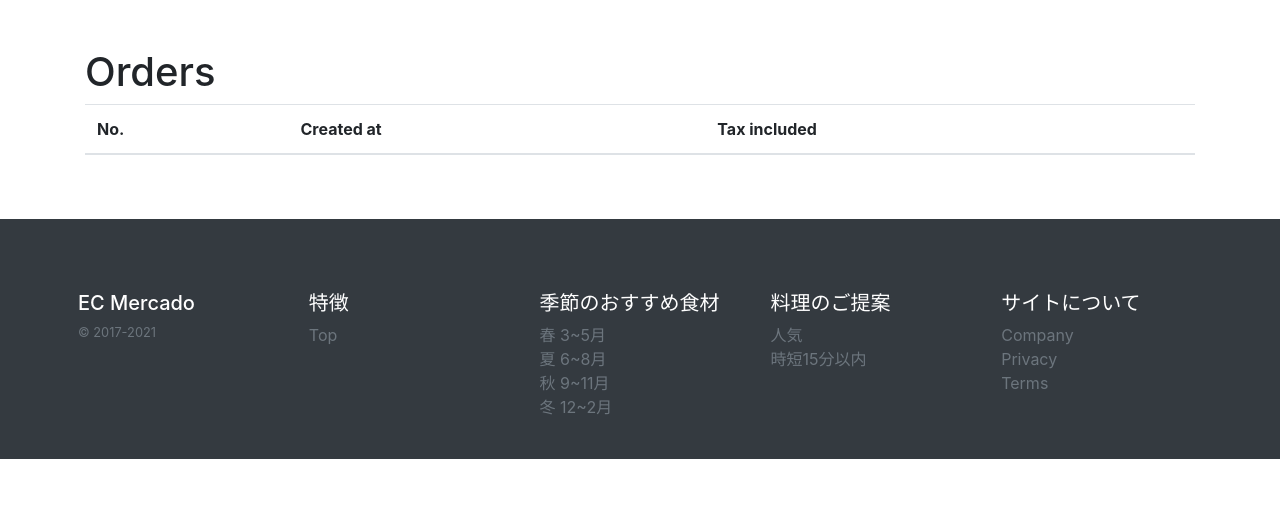
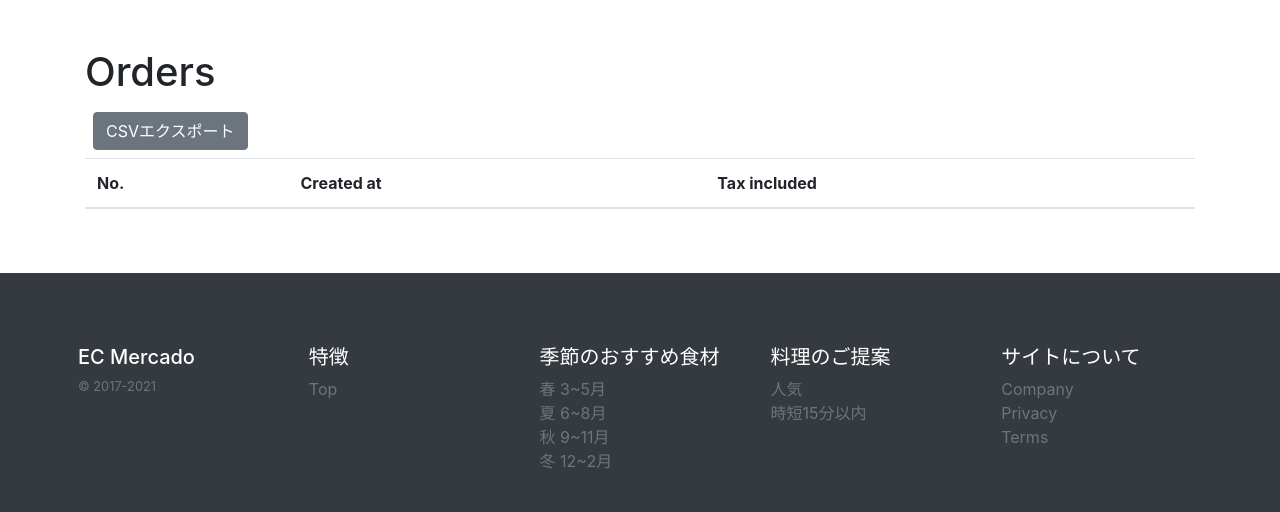
Before and after one commit to camino3tiago/EC-Mercado, a Django app: page /orders/ in a window 1280 px wide. Shown: the part 48-560 px from the top of the page. Run offline with Django 3.2, Linux system fonts and the light colour scheme; the visitor is signed in with stand-in values (Sample User, id 1); data that the repository does not hold is empty; some libraries are stand-ins or nearby versions.

Commit message:
add export-csv function

```diff
--- a/base/views/order_views.py
+++ b/base/views/order_views.py
@@ -15,6 +15,15 @@ class OrderIndexView(LoginRequiredMixin, ListView):
         # ログインユーザーが注文したもの
         return Order.objects.filter(user=self.request.user)
 
+    def get_context_data(self, **kwargs):
+        context = super().get_context_data(**kwargs)
+        context["orders"] = Order.objects.filter(user=self.request.user)
+        for order in context['orders']:
+            print(order)
+        print()
+        return context
+
+
 class OrderDetailView(LoginRequiredMixin, DetailView):
     model = Order
     template_name = 'pages/order.html'
@@ -27,36 +36,23 @@ class OrderDetailView(LoginRequiredMixin, DetailView):
         context = super().get_context_data(**kwargs)
         obj = self.get_object() # 親のget_object()メソッドを使用して、objに注文情報を入れる(Order.objects.get(pk=pk))
         # json to dict
+        context['orders'] = Order.objects.filter(user=self.request.user)
         context['items'] = json.loads(obj.items)
         context['shipping'] = json.loads(obj.shipping)
         return context
 
-from django_pandas.io import read_frame
 
-class OrderCsvView(View):
+import csv
+def order_csv_export(request):
+    response = HttpResponse(content_type='text/csv')
+    response['Content-Disposition'] = 'attachment; filename="orders.csv"'
+    writer = csv.writer(response)
+    writer.writerow(['ID', '注文日時', '商品名', '商品価格', '数量', '税抜金額', '税込金額', '出荷日時', 'キャンセル日時',])
+    orders = Order.objects.filter(user=request.user)
+    for order in orders:
+        items = json.loads(order.items)
+        writer.writerow([order.id, order.created_at, " - ", " - ", " - ", order.amount, order.tax_included, order.shipped_at, order.canceled_at,])
+        for item in items:
+            writer.writerow(['', "", item['name'], item['price'], item['quantity'], "", "", "", "",])
 
-    def get(self, request, pk, *args, **kwargs):
-        order = Order.objects.get(pk=pk)
-        order_items = Order.objects.filter(pk=pk).values_list('items', flat=True)
-        print('---------------------------------')
-        print(order_items.first)
-        print('---------------------------------')
-        df = read_frame(
-            order,
-            fieldnames=[
-                'id', 'items', 'amount', 'tax_included', 'uid', 'shipping',
-            ]
-        )
-        import numpy as np
-        import pandas as pd
-
-        # items_data = {}
-        # df_json = pd.DataFrame(items_data, columns=[''])
-        # storeddata = Order.putframe(df_json)
-        # retrieveddataframe = storeddata.loadframe()
-        # print(retrieveddataframe)
-        # print(f'\n{type(retrieveddataframe)}\n')
-        response = HttpResponse(content_type='text/csv; charset=utf-8')
-        response['Content-Deiposition'] = 'attachment; filename=orders.csv'
-        df.to_csv(path_or_buf=response, encoding='utf_8_sig', index=None)
-        return response
+    return response
--- a/config/urls.py
+++ b/config/urls.py
@@ -36,7 +36,7 @@ urlpatterns = [
     # Order
     path('orders/', views.OrderIndexView.as_view(), name='order_list'),
     path('orders/<str:pk>/', views.OrderDetailView.as_view(), name='order'),
-    path('orders/csv/<str:pk>/', views.OrderCsvView.as_view(), name='order_csv'),
+    path('orders/csv/export/', views.order_csv_export, name='order_csv'),
 
     # Review
     path('items/<str:pk>/review/', views.ReviewListView.as_view(), name='item_reviews'),
--- a/templates/pages/order.html
+++ b/templates/pages/order.html
@@ -9,10 +9,6 @@
     <div class="col-12">
       <h1>Order</h1>
       <h2 class="my-4">注文情報</h2>
-      <form class='mb-2' action="{% url 'order_csv' object.pk %}" method='GET' enctype='multipart/form-data'>
-        {% csrf_token %}
-          <input type='submit' class='btn btn-primary' value='csvファイル生成' data-toggle="tooltip" data-placement="right" data-html="true">
-      </form>
 
       <table class="table mb-5">
         <thead>
--- a/templates/pages/orders.html
+++ b/templates/pages/orders.html
@@ -6,6 +6,9 @@
   <div class="row">
     <div class="col-12">
       <h1>Orders</h1>
+
+      <a href='{% url "order_csv" %}' class='btn btn-md btn-secondary m-2'>CSVエクスポート </a>
+
       <table class="table table-striped ">
         <thead>
           <tr>
```
Also changed, not shown: templates/pages/index.html (line endings or trailing spaces).
